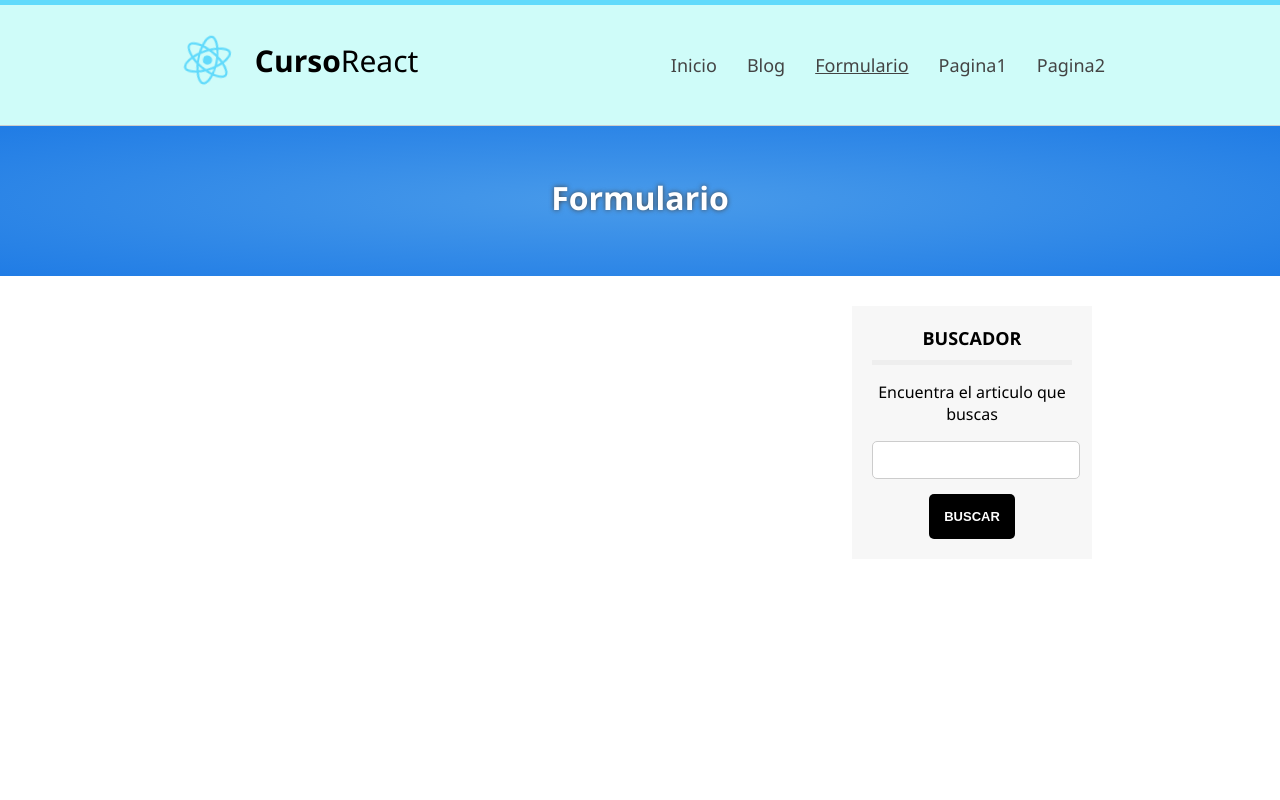
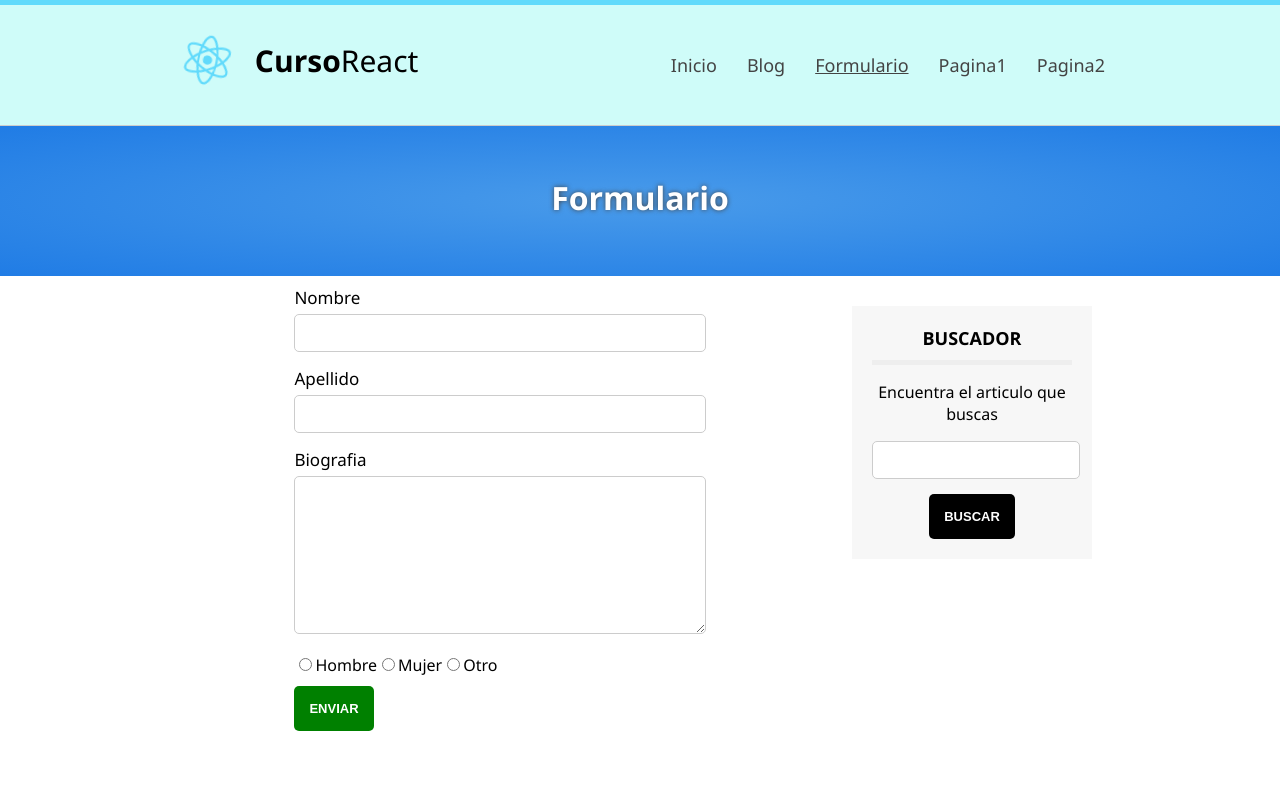
Before and after one commit to AironRuda/aprendiendo-react, a React (Create React App) app in the folder aprendiendoreact/: page /formulario in a window 1280 px wide. Shown: the top 800 px of the page. Built offline with nearby package versions, Linux system fonts and the light colour scheme.

Commit message:
Actualizacion de formulario

```diff
--- a/aprendiendoreact/src/components/Formulario.js
+++ b/aprendiendoreact/src/components/Formulario.js
@@ -1,10 +1,50 @@
-import React, { Component } from "react";
+import React, { Component, createRef } from "react";
 
 import Slider from "./Slider";
 import Sidebar from "./Sidebar";
 
 class Formulario extends Component {
+  nombreRef = React.createRef();
+  apellidosRef = React.createRef();
+  bioRef = React.createRef();
+  generoHombreRef = React.createRef();
+  generoMujerRef = React.createRef();
+  generoOtroRef = React.createRef();
+
+  state = {
+    user: {},
+  };
+
+  recibirFormulario = (e) => {
+    e.preventDefault();
+
+    var genero;
+    if (this.generoMujerRef.current.checked) {
+      genero = this.generoMujerRef.current.value;
+    } else if (this.generoOtroRef.current.checked) {
+      genero = this.generoOtroRef.current.value;
+    } else {
+      genero = this.generoHombreRef.current.value;
+    }
+
+    var user = {
+      nombre: this.nombreRef.current.value,
+      apellido: this.apellidosRef.current.value,
+      biografia: this.bioRef.current.value,
+      genero: genero,
+    };
+
+    this.setState({
+      user: user,
+    });
+
+    console.log("formulario enviado");
+    console.log(user);
+  };
   render() {
+    if (this.state.user.nombre) {
+      var user = this.state.user;
+    }
     return (
       <div id="formulario">
         <Slider
@@ -13,7 +53,82 @@
         />
         <div className="center">
           <div id="content">
-            {/*Listado de articulos que vendran del API */}
+            {/*MOSTRAR DATOS DEL FORMULARIO */}
+            {this.state.user.nombre && (
+              <div id="user-data">
+                <p>
+                  Nombre: <strong>{user.nombre}</strong>{" "}
+                </p>
+                <p>
+                  Apellido: <strong>{user.apellido}</strong>{" "}
+                </p>
+                <p>
+                  Bio: <strong>{user.biografia}</strong>{" "}
+                </p>
+                <p>
+                  Genero: <strong>{user.genero}</strong>{" "}
+                </p>
+              </div>
+            )}
+
+            {/*contenido formulario */}
+            <form
+              className="mid-form"
+              action=""
+              onSubmit={this.recibirFormulario}
+            >
+              <div className="formGroup">
+                <label htmlFor="nombre">Nombre</label>
+                <input
+                  type="text" //
+                  name="nombre"
+                  ref={this.nombreRef}
+                />
+              </div>
+              <div className="formGroup">
+                <label htmlFor="apellido">Apellido</label>
+                <input
+                  type="text" //
+                  name="nombre"
+                  ref={this.apellidosRef}
+                />
+              </div>
+              <div className="formGroup">
+                <label htmlFor="bio">Biografia</label>
+                <textarea
+                  name="bio"
+                  id=""
+                  cols="30"
+                  rows="10"
+                  ref={this.bioRef}
+                ></textarea>
+              </div>
+              <div className="formGroup radioButtons">
+                <input
+                  type="radio" //
+                  name="Genero"
+                  value="hombre"
+                  ref={this.generoHombreRef}
+                />
+                Hombre
+                <input
+                  type="radio" //
+                  name="Genero"
+                  value="mujer"
+                  ref={this.generoMujerRef}
+                />
+                Mujer
+                <input
+                  type="radio" //
+                  name="Genero"
+                  value="otro"
+                  ref={this.generoOtroRef}
+                />
+                Otro
+              </div>
+              <div className="clearFix"></div>
+              <input type="submit" value="Enviar" className="btn btn-success" />
+            </form>
           </div>
           <Sidebar blog="false" />
         </div>
```
